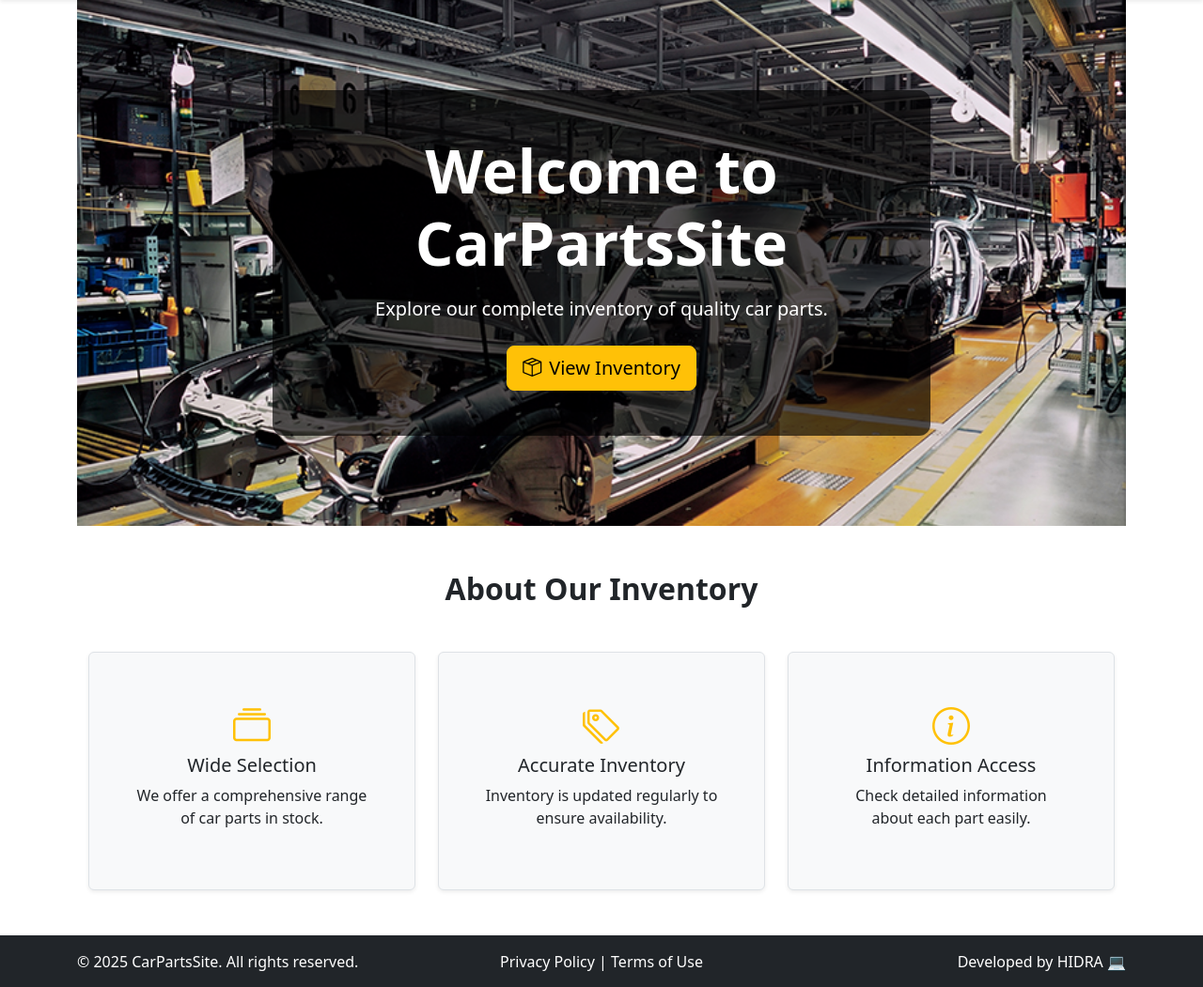
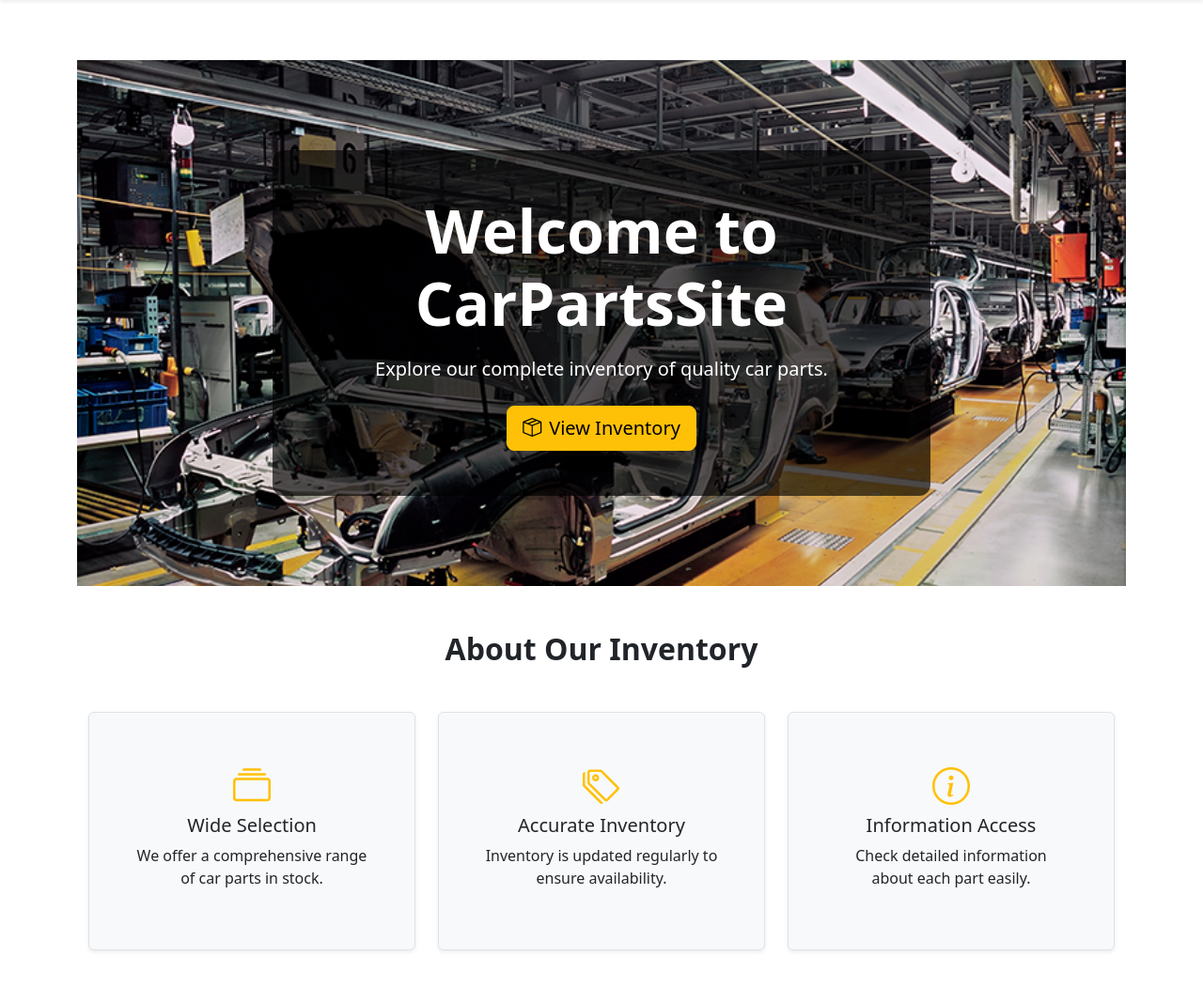
Before and after one commit to hidravneno/CarPartsSitee, a Django app: page / in a window 1280 px wide. Shown: the part 72-1123 px from the top of the page at 94% size. Run offline with Django 5.2, Linux system fonts and the light colour scheme.

Commit message:
adjust my hero section

```diff
--- a/templates/pages/home.html
+++ b/templates/pages/home.html
@@ -3,7 +3,7 @@
 {% block content %}
 <!-- Hero Section -->
 <section class="d-flex align-items-center justify-content-center text-white"
-  style="background: url('/static/images/fondo.jpg') no-repeat center center; background-size: cover; height: 70vh;"
+  style="background: url('/static/images/fondo.jpg') no-repeat center center; background-size: cover; height: 70vh; margin-top: 4rem;"
   data-aos="zoom-in" data-aos-duration="1200">
   <div style="background-color: rgba(0, 0, 0, 0.65); padding: 3rem 4rem; border-radius: 0.75rem; text-align: center; max-width: 700px;">
     <h1 class="display-3 fw-bold mb-3">Welcome to CarPartsSite</h1>
```
